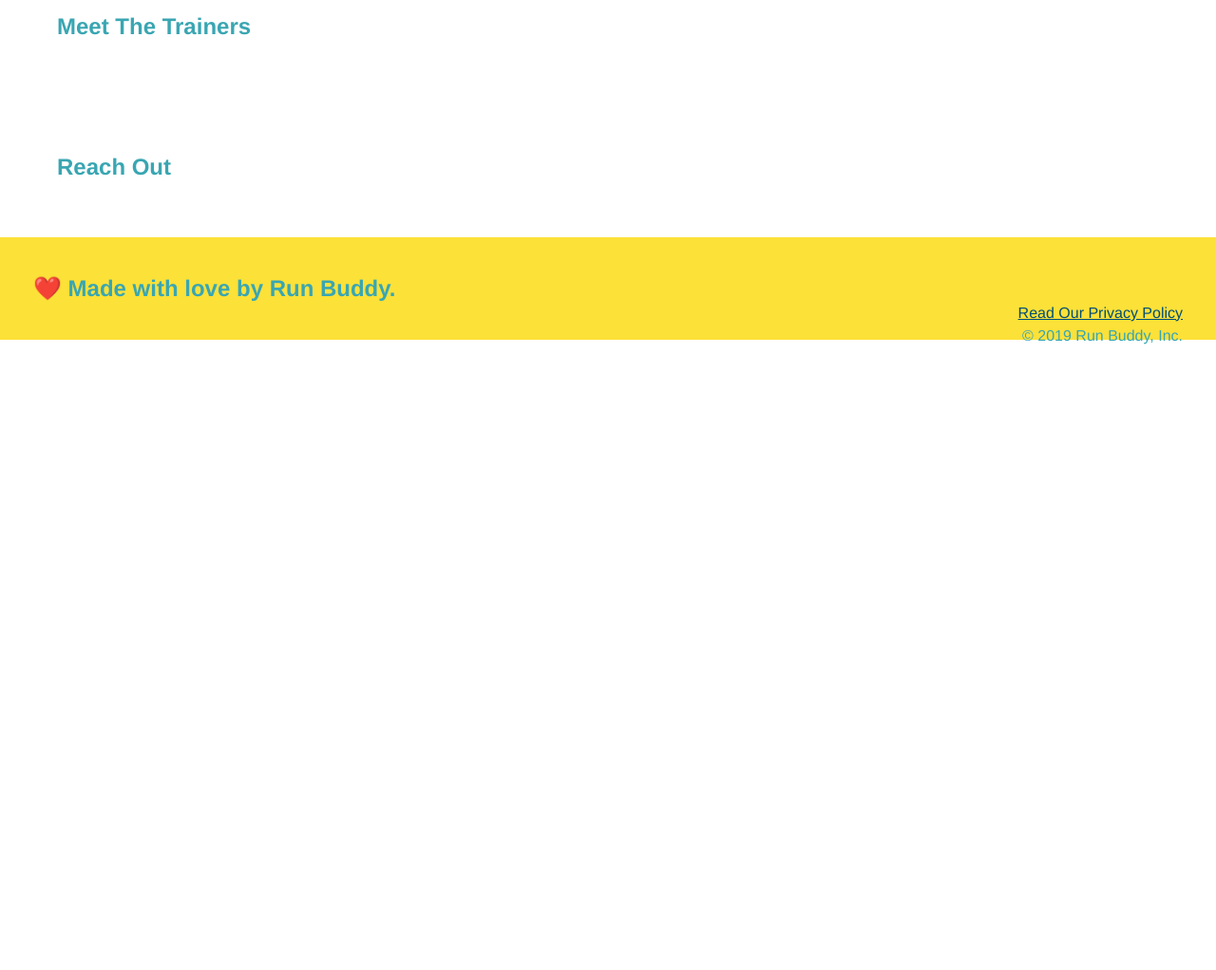
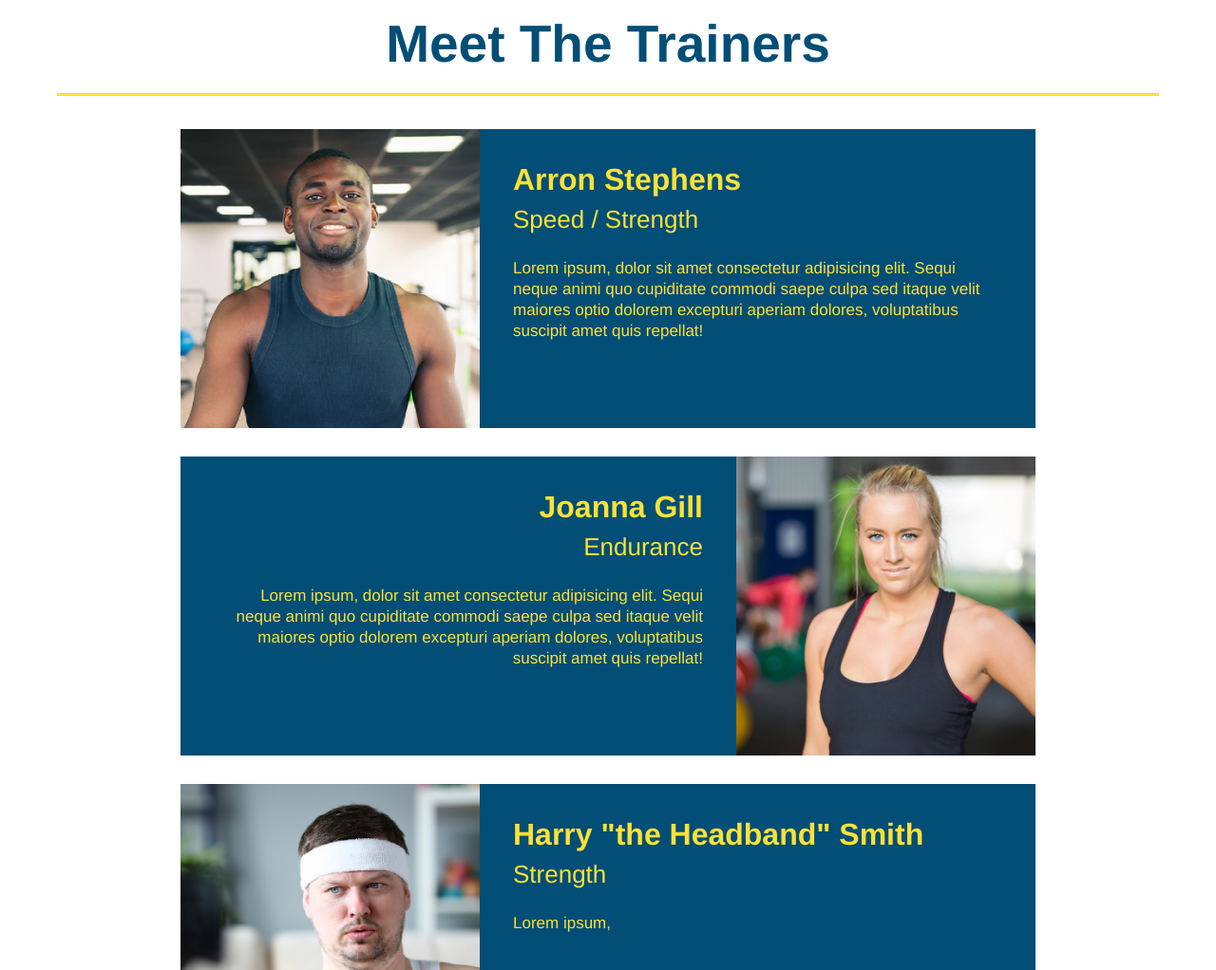
Before and after one commit to lnd4812/run-buddy, a plain HTML site: page index.html in a window 1280 px wide. Shown: the part 2580-3602 px from the top of the page at 95% size. Before the commit the page ends 2946 px from the top, so only its background shows below. Drawn offline with Linux system fonts and the light colour scheme.

Commit message:
meet the trainers section

```diff
--- a/assets/css/style.css
+++ b/assets/css/style.css
@@ -174,3 +174,49 @@ button {
 .steps span {
     font-size: 38px;
 }
+
+.trainers {
+    text-align: center;
+}
+
+.trainer {
+    width: 900px;margin: 0 auto 30px auto;
+    background-color: #024e76;
+    color: #fce138;
+    overflow: auto;
+}
+
+.trainer img {
+    width: 35%;
+    float: left;
+}
+
+.trainer-bio {
+    padding: 35px;
+    float: left;
+    width: 65%;
+}
+
+.text-left {
+    text-align: left;
+}
+
+.text-right {
+    text-align: right;
+}
+
+.trainer-bio h3 {
+    font-size: 32px;
+    margin-bottom: 8px;
+}
+
+.trainer-bio h4 {
+    font-weight: lighter;
+    font-size: 26px;
+    margin-bottom: 25px;
+}
+
+.trainer-bio p {
+    font-size: 17px;
+    line-height: 1.3;
+}
--- a/index.html
+++ b/index.html
@@ -102,8 +102,42 @@
         </section>
 
         <!--"meet the trainers" section-->
-        <section>
-            <h2>Meet The Trainers</h2>
+        <section id="your-trainers" class="trainers">
+            <h2 class="section-title primary-border">Meet The Trainers</h2>
+            <!--first trainer bio-->
+            <article class="trainer">
+                <img src="./assets/images/trainer-1.jpg" alt="Arron Stephens in his workout clothes, ready to pump iron" />
+                <div class="trainer-bio text-left">
+                    <h3>Arron Stephens</h3>
+                    <h4>Speed / Strength</h4>
+                    <p>
+                        Lorem ipsum, dolor sit amet consectetur adipisicing elit. Sequi neque animi quo cupiditate commodi saepe culpa sed
+                        itaque velit maiores optio dolorem excepturi aperiam dolores, voluptatibus suscipit amet quis repellat!
+                    </p>
+                </div>
+            </article>
+            <!--second trainer bio-->
+            <article class="trainer">
+                <div class="trainer-bio text-right">
+                    <h3>Joanna Gill</h3>
+                    <h4>Endurance</h4>
+                    <p>
+                        Lorem ipsum, dolor sit amet consectetur adipisicing elit. Sequi neque animi quo cupiditate commodi saepe culpa sed
+                        itaque velit maiores optio dolorem excepturi aperiam dolores, voluptatibus suscipit amet quis repellat!
+                    </p>
+                </div>
+                <img src="./assets/images/trainer-2.jpg" alt="Joanna Gill cooling off after a workout">
+            </article>
+            <article class="trainer">
+                <img src="./assets/images/trainer-3.jpg" alt="Harry Smith wearing a headband and lifting comically small pink weights" />
+                <div class="trainer-bio text-left">
+                    <h3>Harry "the Headband" Smith</h3>
+                    <h4>Strength</h4>
+                    <p>
+                        Lorem ipsum,
+                    </p>
+                </div>
+            </article>
         </section>
 
         <!--"reach out" section-->
```
Also changed, not shown: assets/images/trainer-1.jpg (added), assets/images/trainer-2.jpg (added), assets/images/trainer-3.jpg (added), 1 other file.
